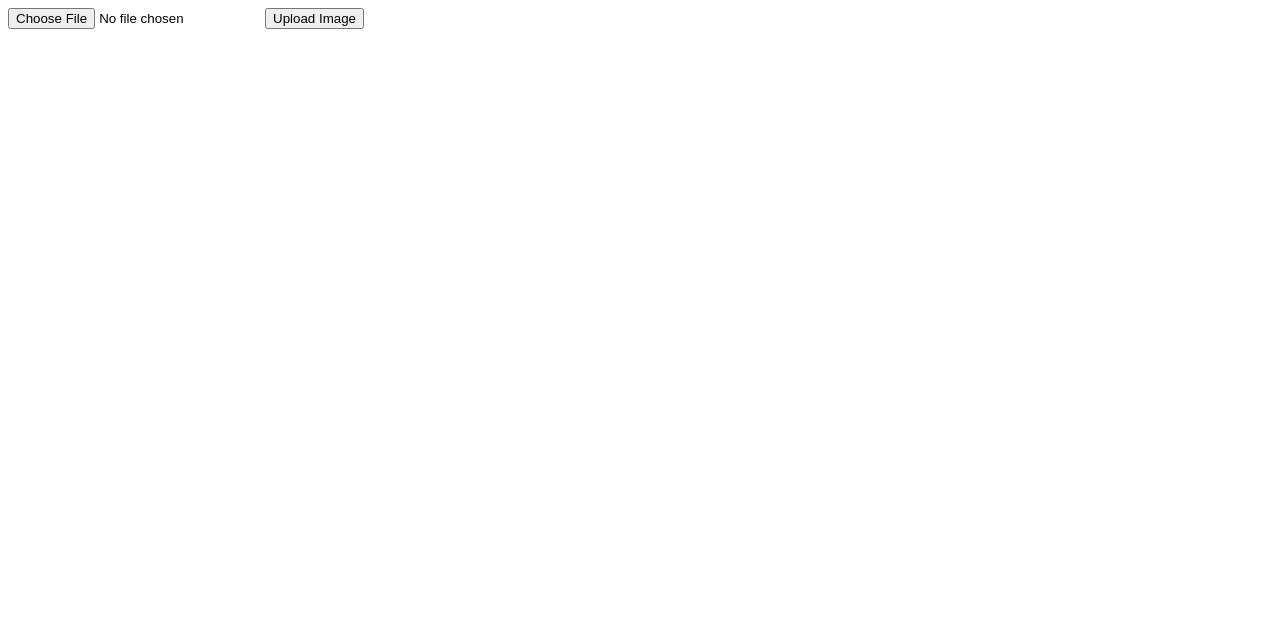
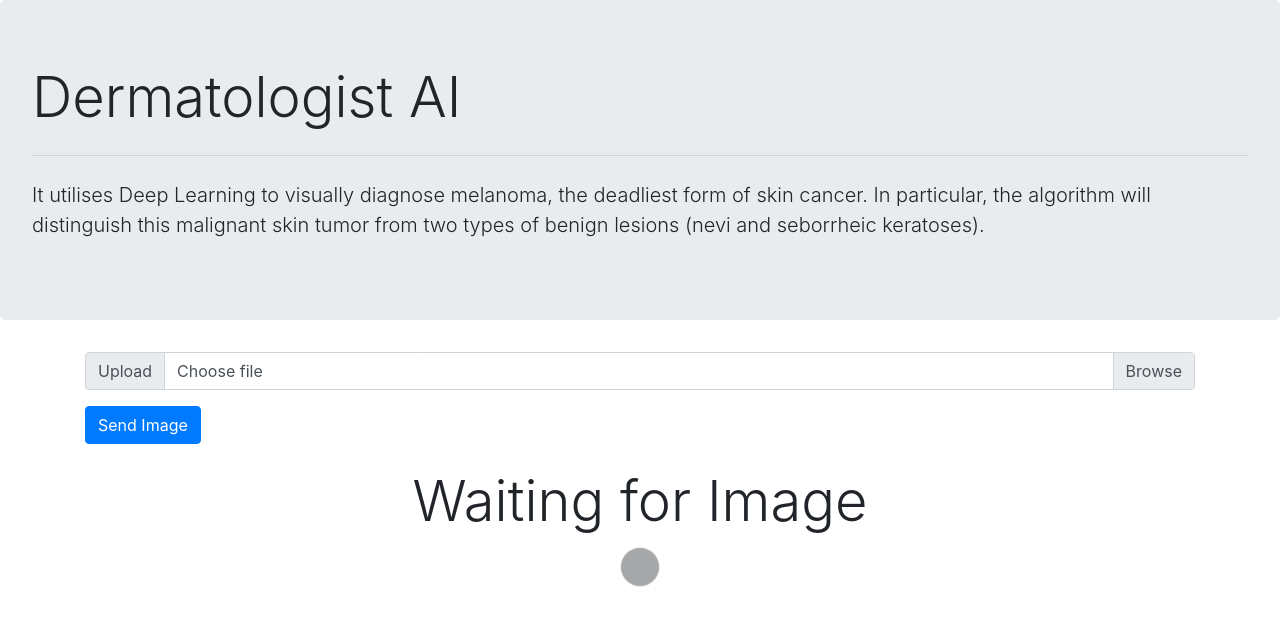
Before and after one commit to martinoywa/dermatologist-ai, a Flask app: page / in a window 1280 px wide. Shown: the top 626 px of the page. Run offline with Flask 2, Linux system fonts and the light colour scheme; parts of the project's set-up code (start-up, migrations or seed data) failed here and were passed over; some libraries are stand-ins or nearby versions.

Commit message:
Update UI

```diff
--- a/app/templates/base.html
+++ b/app/templates/base.html
@@ -2,9 +2,34 @@
 <html lang="en" dir="ltr">
   <head>
     <meta charset="utf-8">
+    <link href="{{ url_for('static', filename='css/bootstrap.min.css') }}" rel="stylesheet">
     <title>Dermatologist AI</title>
   </head>
   <body>
+    <div class="jumbotron">
+      <h1 class="display-4">Dermatologist AI</h1>
+      <hr class="my-4" />
+      <p class="lead">
+        It utilises Deep Learning to visually diagnose melanoma,
+        the deadliest form of skin cancer. In particular, the algorithm will distinguish
+        this malignant skin tumor from two types of benign lesions (nevi and seborrheic keratoses).
+      </p>
+  	</div>
+
+    <div class="container form-group">
+  		<form method=POST enctype=multipart/form-data>
+        <div class="input-group mb-3">
+          <div class="input-group-prepend">
+            <span class="input-group-text" id="inputGroupFileAddon01">Upload</span>
+          </div>
+          <div class="custom-file">
+            <input type="file" name="image" class="custom-file-input" id="inputGroupFile01" aria-describedby="inputGroupFileAddon01">
+            <label class="custom-file-label" for="inputGroupFile01">Choose file</label>
+          </div>
+        </div>
+  			<button type="submit" class="btn btn-primary mb-2">Send Image</button>
+  		</form>
+  	</div>
     {% block content %}{% endblock %}
   </body>
 </html>
--- a/app/templates/index.html
+++ b/app/templates/index.html
@@ -1,8 +1,10 @@
 {% extends 'base.html' %}
 
 {% block content %}
-	<form method=POST enctype=multipart/form-data>
-		<input type="file" name="image">
-		<button type="submit">Upload Image</button>
-	</form>
+<div class="text-center">
+	<h1 class="display-4">Waiting for Image</h1>
+	<div class="spinner-grow" style="width: 3rem; height: 3rem;" role="status">
+		<span class="sr-only"></span>
+	</div>
+</div>
 {% endblock %}
```
Also changed, not shown: app/templates/result.html (+6 -8 lines).
